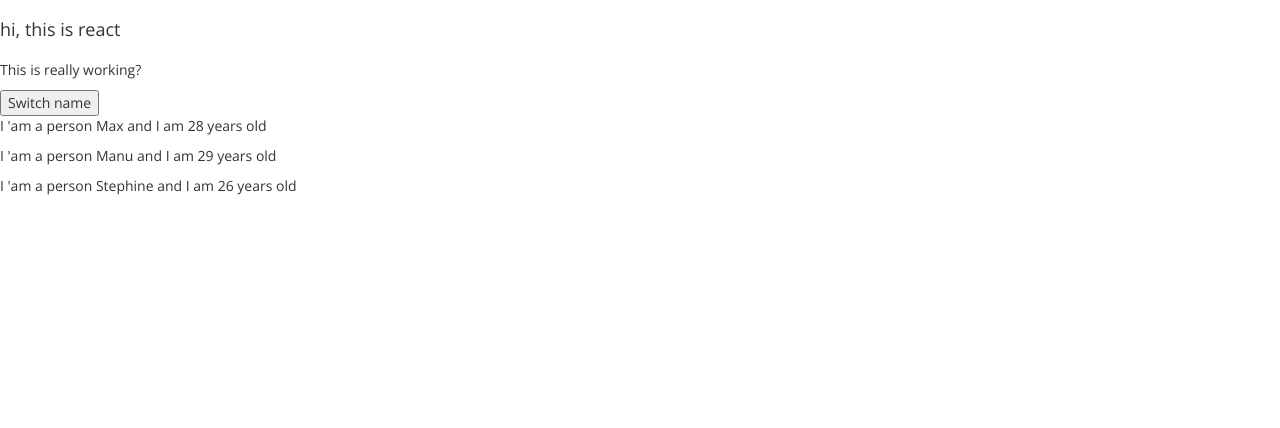
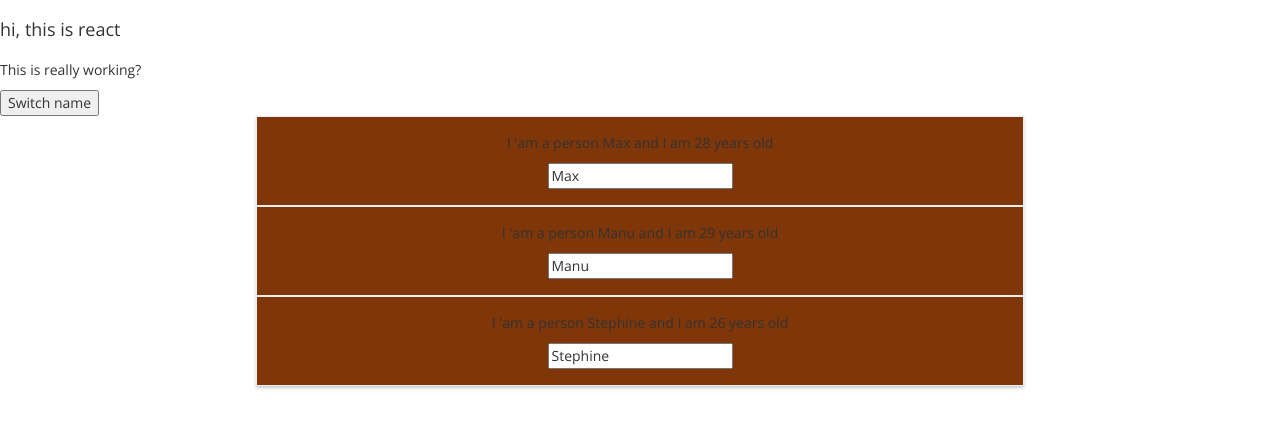
Before and after one commit to cyrsis/react16sandbox, a React app: page / in a window 1280 px wide. Shown: the top 428 px of the page. Built offline with nearby package versions, Linux system fonts and the light colour scheme.

Commit message:
making a life easier with reactjs

```diff
--- a/config/webpack.config.prod.js
+++ b/config/webpack.config.prod.js
@@ -184,6 +184,7 @@ module.exports = {
                                             options: {
                                                 importLoaders: 1,
                                                 minimize: true,
+                                                modules:true,
                                                 sourceMap: shouldUseSourceMap,
                                             },
                                         },
--- a/src/App.js
+++ b/src/App.js
@@ -1,10 +1,10 @@
 import React, { Component } from 'react';
 
-import './App.css';
+import styles from './App.css';
 import Layout from "./component/Layout";
 import BurgerBuilder from "./Screen/BurgerBuilder";
 import { Name } from "./es6/Name";
-import { Person } from "./component/Person";
+import Person  from "./component/Person";
 
 class App extends Component {
 
@@ -35,7 +35,9 @@ class App extends Component {
 
             {
                 person:[
-                    {name: event.target.value,age:22}
+                    {name: event.target.value,age:22},
+                    {name: 'Manu',age:22},
+                    {name: 'Stephine',age:22},
                 ]
             }
 
@@ -46,7 +48,7 @@ class App extends Component {
 
     render() {
         return (
-            <div>
+            <div >
 
                 <h1>hi, this is react</h1>
                 <p>This is really working?</p>
@@ -54,6 +56,8 @@ class App extends Component {
                 <Person
                     name={this.state.person[0].name}
                     age={this.state.person[0].age}
+                    Change={this.eventHandler}
+
                 />
 
                 <Person
--- /dev/null
+++ b/src/component/Person.css
@@ -0,0 +1,9 @@
+.Person {
+    width: 60%;
+    margin: auto;
+    border: 1px solid #eee;
+    box-shadow: 0 2px 3px #ccc;
+    padding: 16px;
+    text-align: center;
+    background: #7f3608;
+}
--- a/src/component/Person.js
+++ b/src/component/Person.js
@@ -1,10 +1,19 @@
 import React from 'react'
+import styles from "./Person.css";
 
 //Stateless Components
 
-export const Person = (props) => {
+const person = (props) => {
     return (
-        <p onClick={props.click}>I 'am a person {props.name} and I am {props.age} years old {props.children}</p>
+        <div className={styles.Person}>
+            <p onClick={props.click}>I 'am a person {props.name} and I am {props.age} years old </p>
+            <p>{props.children}</p>
+
+            <input type="text" onChange={props.Change} value={props.name}/>
+
+        </div>
 
     )
 }
+
+export default person;
```
Also changed, not shown: 1 other file (tests, documents, lock files or other folders).
